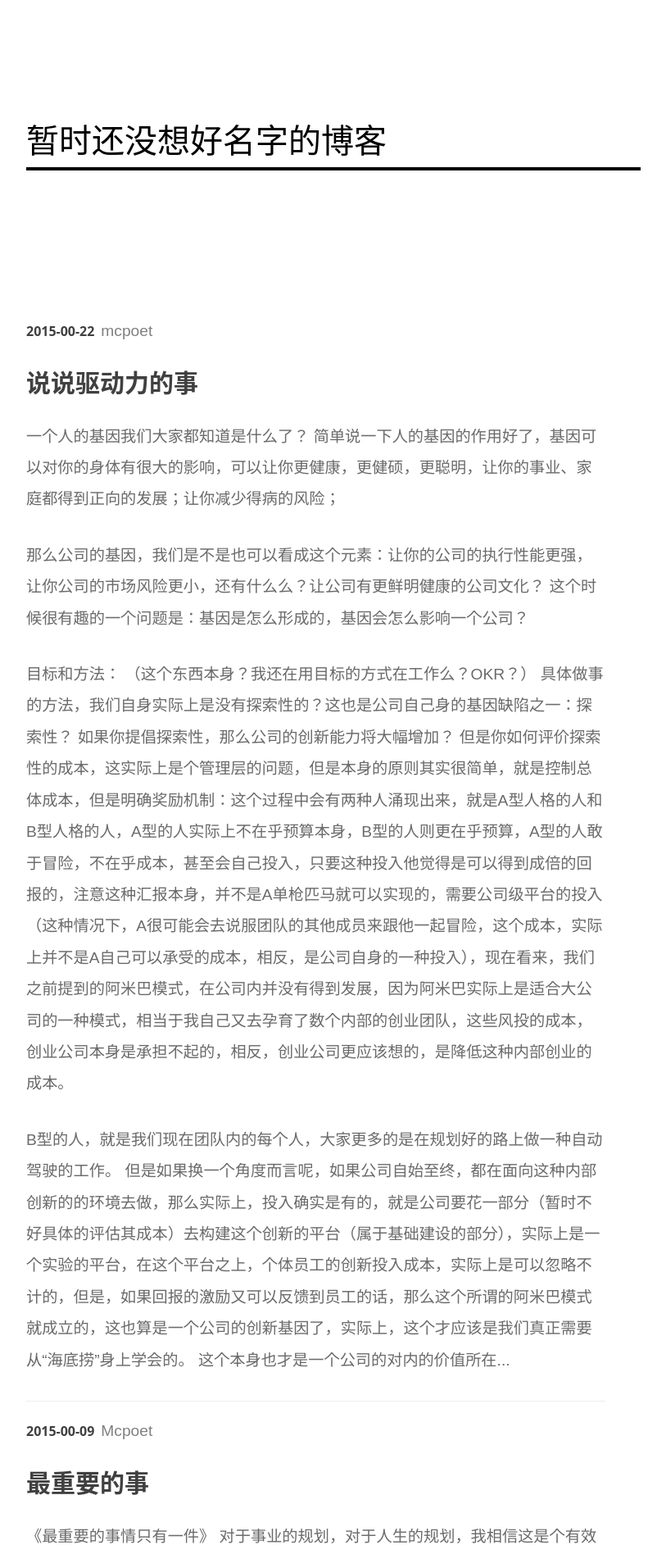
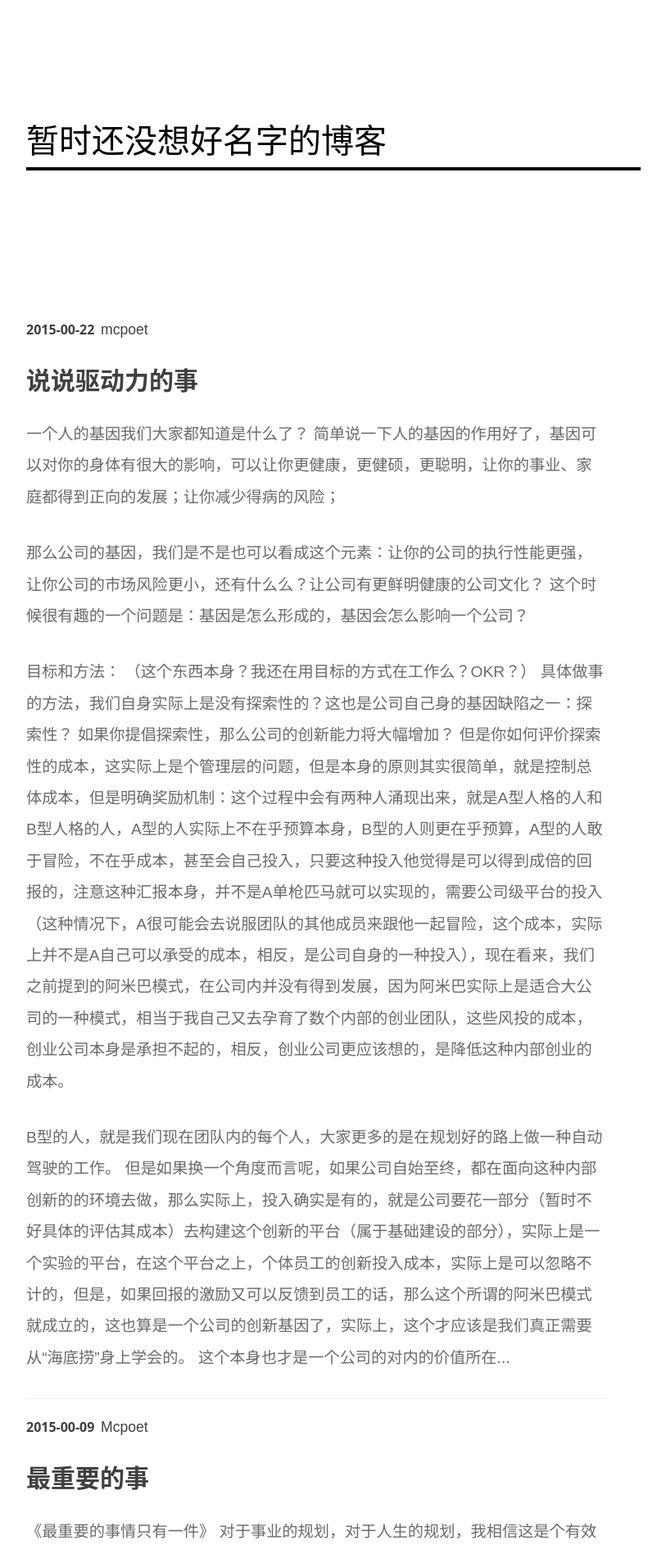
Before and after one commit to queryfish/yetanotherblogger, a Jekyll site: the page built from index.html, in a window 1280 px wide. Shown: the top 1896 px of the page at 82% size, without its empty margins (233-1046 px from the left). Built offline with Jekyll 4.4.1, drawn with Linux system fonts in a browser that asks for light colours; nearby versions of some CDN libraries; the list of posts is cut into pages by our own code; comment, search, counter and statistics services are not loaded.

Commit message:
the meta is almost done

```diff
--- a/css/hux-blog.css
+++ b/css/hux-blog.css
@@ -537,9 +537,8 @@
 
 span.post-meta-author {
   font-family:  PingFangSC-Thin, sans-serif ;
-  font-size: 120%;
+  font-size: 110%;
   margin-left: 0.2em;
-  color: gray;
 }
 
 .post-preview > .post-meta > a {
```
